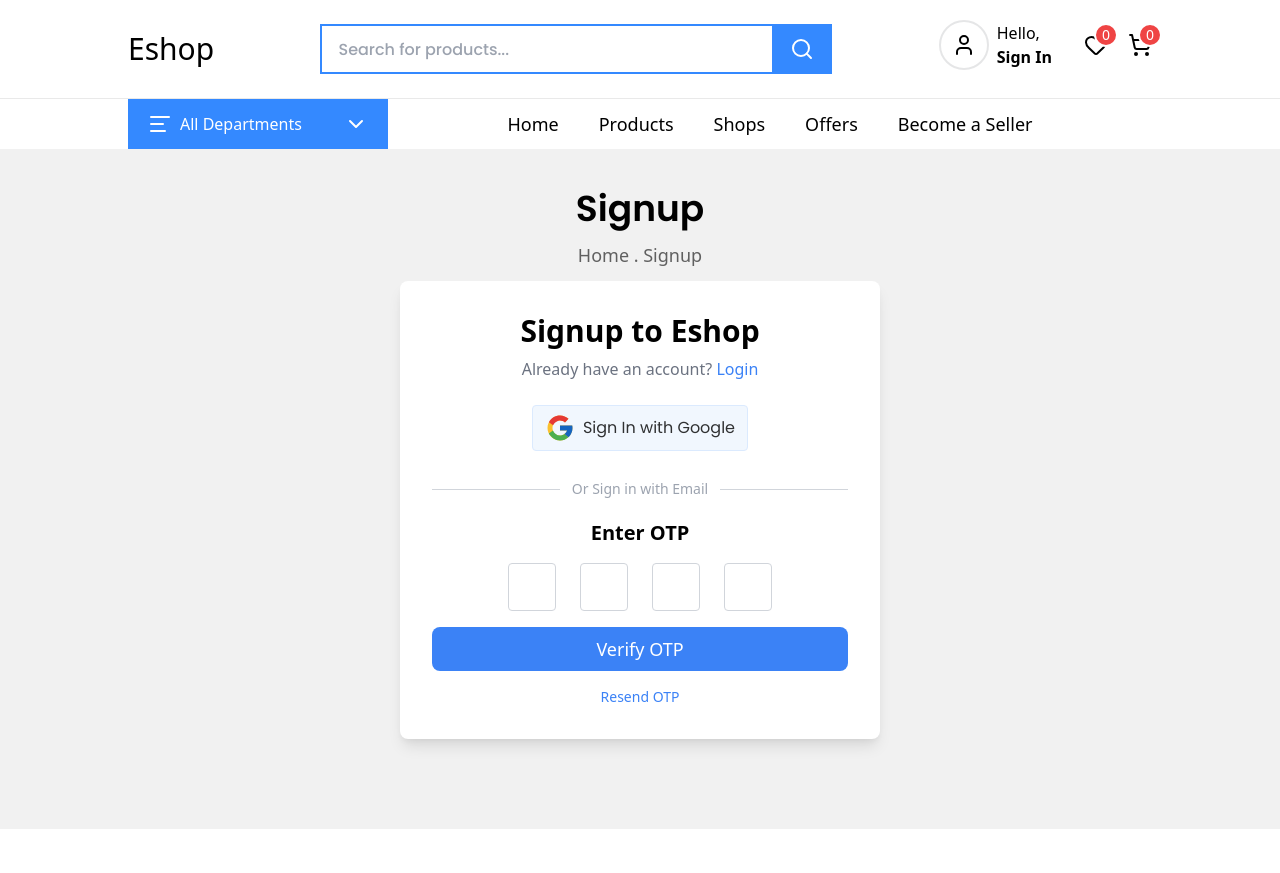
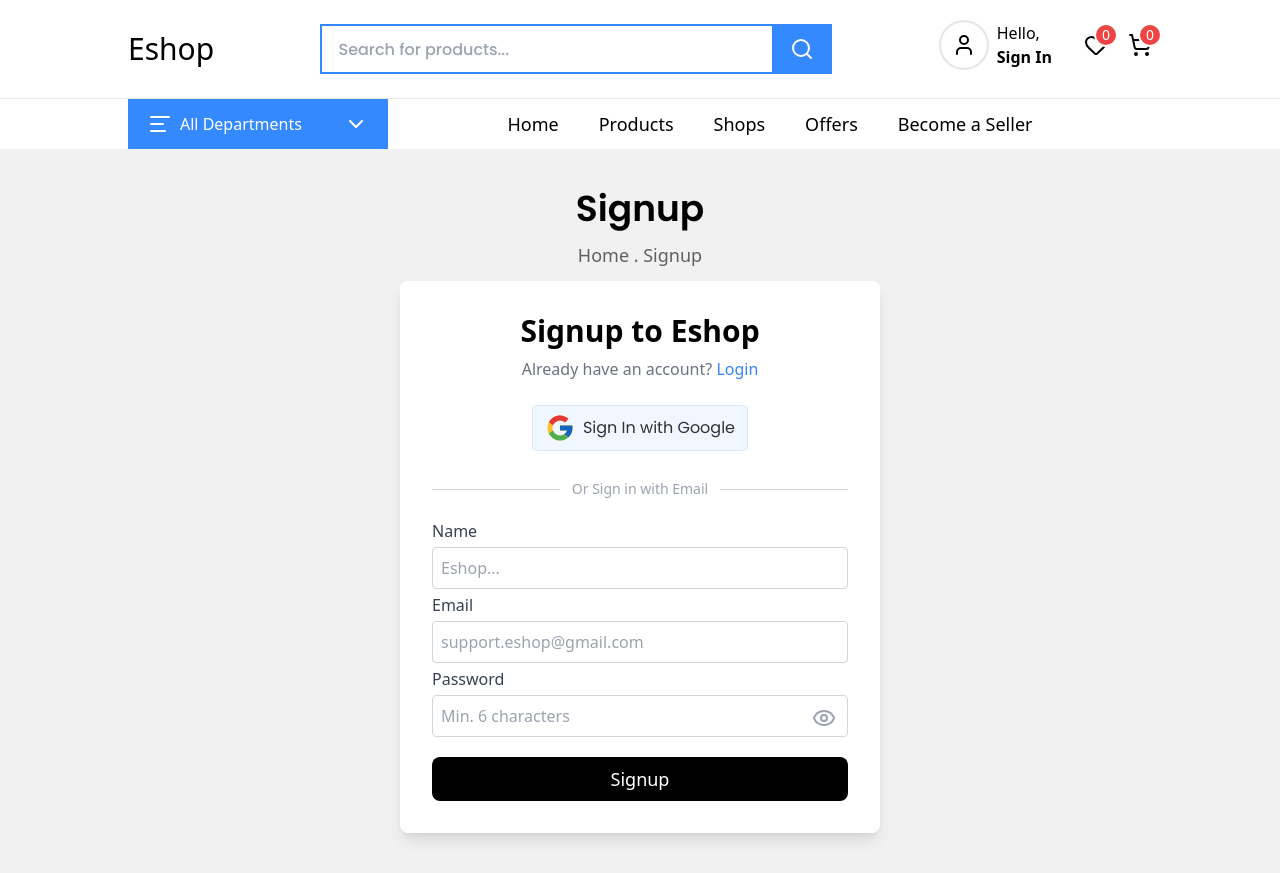
Before and after one commit to adityakashyap5047/eshop, a Next.js app in the folder apps/user-ui/: page /signup in a window 1280 px wide. Before the commit the page ends 829 px from the top, so only its background shows below. Built offline with nearby package versions, Linux system fonts and the light colour scheme.

Commit message:
setting up the providers

```diff
--- a/apps/user-ui/src/app/(routes)/signup/page.tsx
+++ b/apps/user-ui/src/app/(routes)/signup/page.tsx
@@ -73,7 +73,7 @@
                         <span className="px-3">Or Sign in with Email</span>
                         <div className="flex-1 border-t border-gray-300" />
                     </div>
-                    {showOtp ? (
+                    {!showOtp ? (
                         <form onSubmit={handleSubmit(onSubmit)}>
                             <label className="block text-gray-700 mb-1">Name</label>
                             <input
--- a/apps/user-ui/src/app/layout.tsx
+++ b/apps/user-ui/src/app/layout.tsx
@@ -1,6 +1,7 @@
 import Header from '../shared/widgets/header/header';
 import './global.css';
 import { Poppins, Roboto } from "next/font/google";
+import Providers from './Providers';
 
 export const metadata = {
   title: 'Eshop',
@@ -27,8 +28,10 @@
   return (
     <html lang="en">
       <body className={`${roboto.variable} ${poppins.variable}`}>
-        <Header />
-        {children}
+        <Providers>
+          <Header />
+          {children}
+        </Providers>
       </body>
     </html>
   )
--- /dev/null
+++ b/apps/user-ui/src/app/providers.tsx
@@ -0,0 +1,14 @@
+"use client";
+
+import { useState } from "react";
+import { QueryClient, QueryClientProvider } from "@tanstack/react-query";
+
+const Providers = ({ children }: { children: React.ReactNode }) => {
+    const [queryClient] = useState(() => new QueryClient());
+
+    return (
+        <QueryClientProvider client={queryClient}>{children}</QueryClientProvider>
+    )
+}
+
+export default Providers
```
